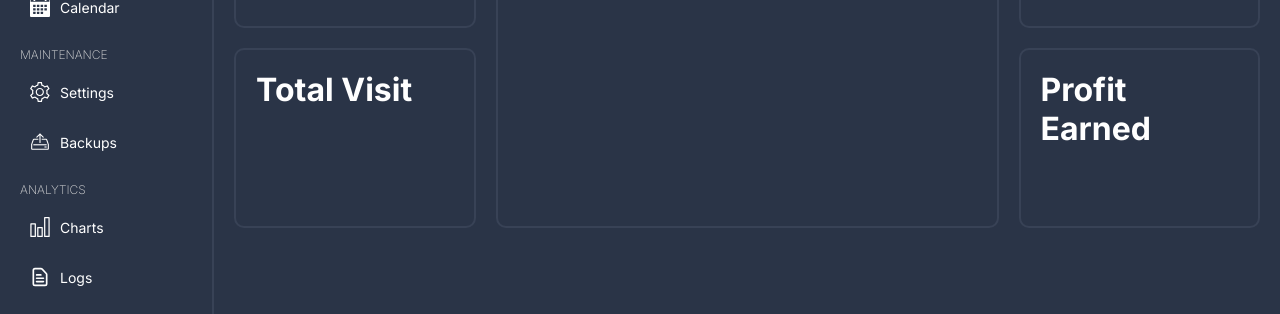
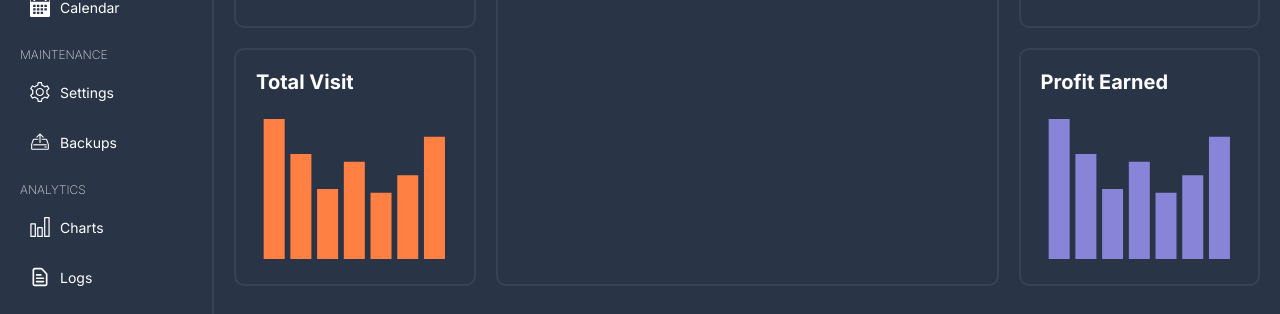
Before and after one commit to Thhomas1/adminpanel, a React (Vite) app: page / in a window 1280 px wide. Shown: the part 625-939 px from the top of the page. Built offline with nearby package versions, Linux system fonts and the light colour scheme.

Commit message:
barchart done

```diff
--- a/src/components/barChartBox/BarChartBox.tsx
+++ b/src/components/barChartBox/BarChartBox.tsx
@@ -18,11 +18,12 @@ const BarChartBox = (props: Props) => {
     <div className="barChartBox">
         <h1>{props.title}</h1>
         <div className="chart">
-        <ResponsiveContainer width="100%" height="100%">
+        <ResponsiveContainer width="100%" height={150}>
             <BarChart width={150} height={40} data={props.chartData}>
                 <Tooltip
                     contentStyle={{background:"#2a3447", borderRadius: "5px"}}
                     labelStyle={{display: "none"}}
+                    cursor= {{fill:"none"}}
                 />
                 <Bar dataKey={props.dataKey} fill={props.color} />
             </BarChart>
--- a/src/components/barChartBox/barChartBox.scss
+++ b/src/components/barChartBox/barChartBox.scss
@@ -1,3 +1,15 @@
 .barChartBox{
+    widows: 100%;
+    height: 100%;
 
+    h1{
+        font-size: 20px;
+        margin-bottom: 20px;
+
+    }
+
+    .chart{
+
+
+    }
 }
```
